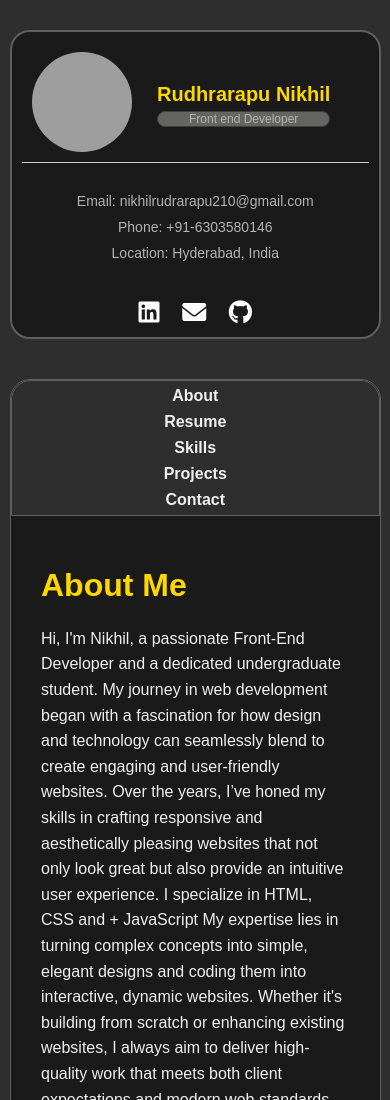
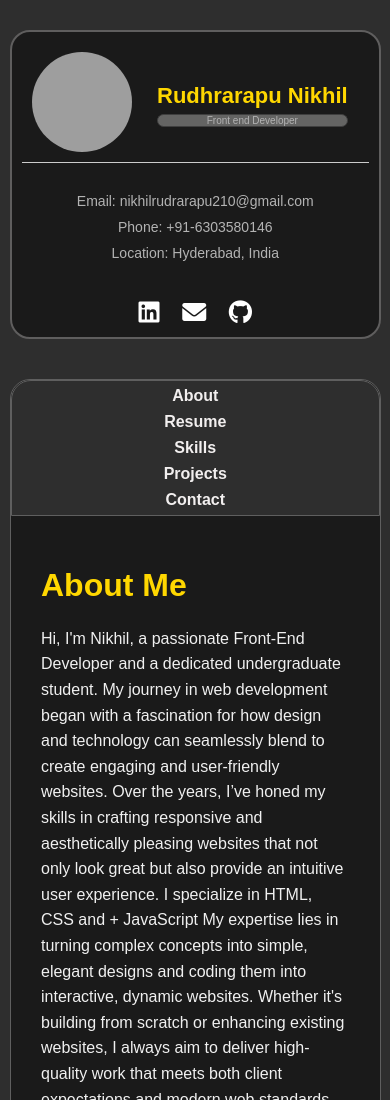
Before and after one commit to Nikhilrudhrarapu/my-portfolio, a plain HTML site: page index.html in a window 390 px wide. Shown: the top 1100 px of the page. Drawn offline with Linux system fonts and the light colour scheme; grey boxes are pictures that could not be loaded.

Commit message:
Update style.css

```diff
--- a/style.css
+++ b/style.css
@@ -355,11 +355,11 @@ button:hover {
   }
   .profile h2{
     margin:5px 0 0 0;
-    font-size:20px;
+    font-size:22px;
   }
   .profile p{
     margin:5px 0 0 0;
-    font-size:12px;
+    font-size:10px;
     padding:0px;
 
   }
```
